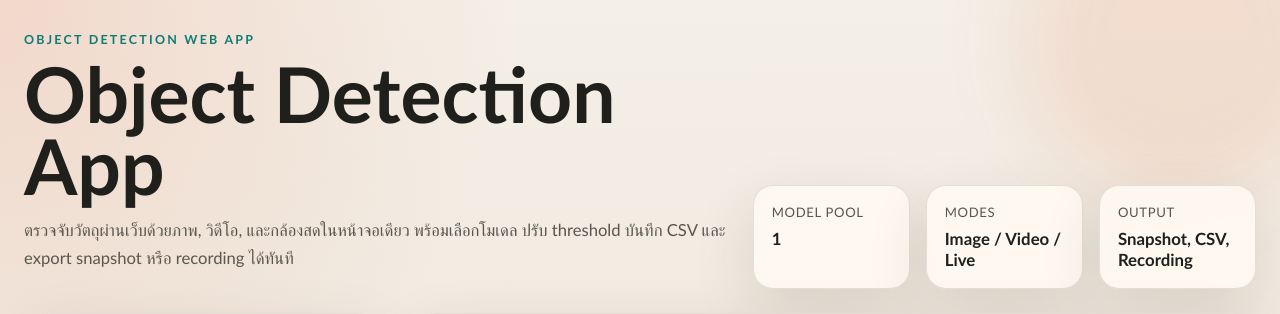
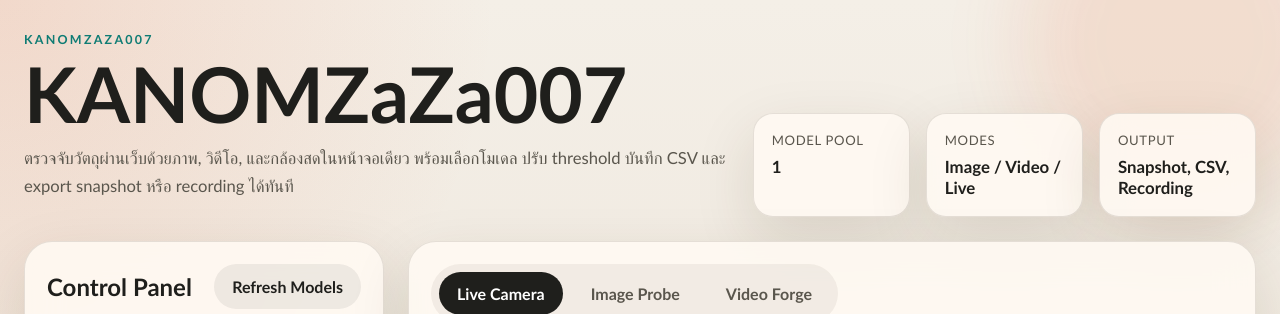
Before and after one commit to Tatarus9450/ai_objection_studio, a Flask app: page / in a window 1280 px wide. Shown: the top 314 px of the page. Run offline with Flask 3, Linux system fonts and the light colour scheme.

Commit message:
fix: Update header text to reflect application branding as KANOMZaZa007

```diff
--- a/templates/index.html
+++ b/templates/index.html
@@ -12,8 +12,8 @@
     <div class="page-shell">
         <header class="hero">
             <div>
-                <p class="eyebrow">Object Detection Web App</p>
-                <h1>Object Detection App</h1>
+                <p class="eyebrow">KANOMZaZa007</p>
+                <h1>KANOMZaZa007</h1>
                 <p class="hero-copy">
                     ตรวจจับวัตถุผ่านเว็บด้วยภาพ, วิดีโอ, และกล้องสดในหน้าจอเดียว
                     พร้อมเลือกโมเดล ปรับ threshold บันทึก CSV และ export snapshot หรือ recording ได้ทันที
```
